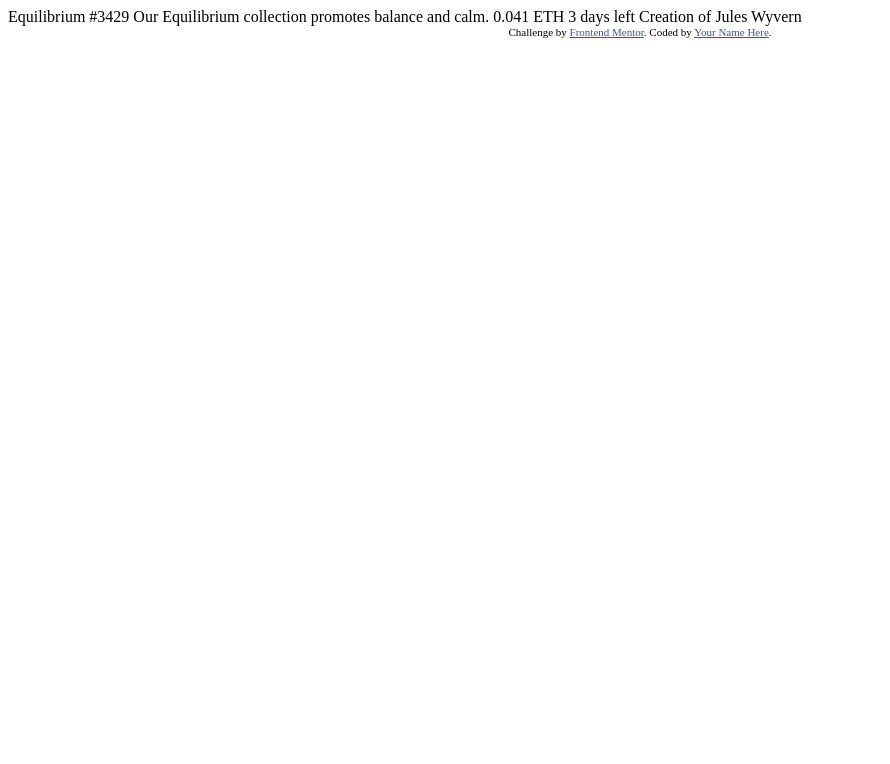
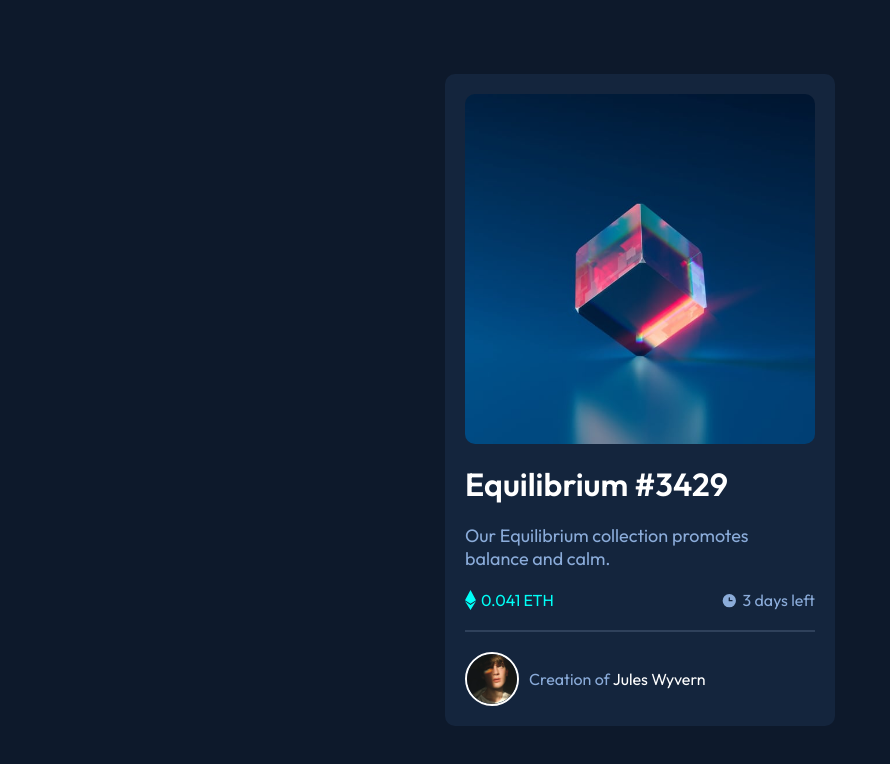
Before and after one commit to Bufalito/NFT-preview-card-component, a plain HTML site: page nft-preview-card-component-main/index.html in a window 1280 px wide. Shown: the whole page, without its empty margins (0-890 px from the left). Drawn offline with Linux system fonts and the light colour scheme.

Commit message:
Finished

```diff
--- a/nft-preview-card-component-main/index.html
+++ b/nft-preview-card-component-main/index.html
@@ -1,33 +1,54 @@
 <!DOCTYPE html>
 <html lang="en">
+
 <head>
   <meta charset="UTF-8">
-  <meta name="viewport" content="width=device-width, initial-scale=1.0"> <!-- displays site properly based on user's device -->
+  <meta name="viewport" content="width=device-width, initial-scale=1.0">
+  <link rel="icon" type="image/png" sizes="32x32" href="images/favicon-32x32.png">
+  <link rel="stylesheet" href="style.css">
+  <title>Frontend Mentor | NFT preview card component</title>
+</head>
 
-  <link rel="icon" type="image/png" sizes="32x32" href="./images/favicon-32x32.png">
+<body>
+  <main>
+    <div class="card">
+      <div class="card-img">
+        <div class="img"> <img class="nft" src="images/image-equilibrium.jpg" alt="">
+          <div class="hover-effect">
+            <img class="view" src="images/icon-view.svg" alt="">
+          </div>
+        </div>
 
-  <title>Frontend Mentor | NFT preview card component</title>
 
-  <!-- Feel free to remove these styles or customise in your own stylesheet 👍 -->
-  <style>
-    .attribution { font-size: 11px; text-align: center; }
-    .attribution a { color: hsl(228, 45%, 44%); }
-  </style>
-</head>
-<body>
+      </div>
+      <div class="card-title">
+        <h1>Equilibrium #3429</h1>
+      </div>
+      <div class="card-desc">
+        <p>Our Equilibrium collection promotes balance and calm.</p>
+      </div>
+      <div class="price">
+        <span class="price-num"> <img src="images/icon-ethereum.svg" alt=""><span class="pl-2"> 0.041 ETH</span></span>
 
-  Equilibrium #3429
+        <span class="date"> <img src="images/icon-clock.svg" alt=""> <span class="pl-2"> 3 days left</span></span>
 
-  Our Equilibrium collection promotes balance and calm.
+      </div>
+      <hr>
+      <div class="user">
+        <img src="images/image-avatar.png" alt="">
+        <p class="pl-3 "> <span class="Soft-blue">Creation of</span> <span class="white auther">Jules Wyvern</span> </p>
+      </div>
+    </div>
 
-  0.041 ETH
-  3 days left
+  </main>
 
-  Creation of Jules Wyvern
 
-  <div class="attribution">
-    Challenge by <a href="https://www.frontendmentor.io?ref=challenge" target="_blank">Frontend Mentor</a>.
-    Coded by <a href="#">Your Name Here</a>.
-  </div>
+
+
+
+
+
+
 </body>
+
 </html>
--- /dev/null
+++ b/nft-preview-card-component-main/style.css
@@ -0,0 +1,149 @@
+@import url("https://fonts.googleapis.com/css2?family=Outfit:wght@300;400;600&display=swap");
+
+* {
+  padding: 0;
+  margin: 0;
+  font-family: "Outfit", sans-serif;
+}
+
+:root {
+  --Soft-blue: hsl(215, 51%, 70%);
+  --Cyan: hsl(178, 100%, 50%);
+
+  --Very-dark-blue-mainBG: hsl(217, 54%, 11%);
+  --Very-dark-blue-cardBG: hsl(216, 50%, 16%);
+  --Very-dark-blue-line: hsl(215, 32%, 27%);
+  --White: hsl(0, 0%, 100%);
+}
+.Soft-blue {
+  color: var(--Soft-blue);
+}
+.white {
+  color: var(--White);
+}
+body {
+  background-color: var(--Very-dark-blue-mainBG);
+}
+main {
+  display: flex;
+
+  flex-direction: column;
+  justify-content: center;
+  height: 100vh;
+}
+.pl-2 {
+  padding-left: 5px;
+}
+.pl-3 {
+  padding-left: 10px;
+}
+.card {
+  width: 350px;
+  display: flex;
+  flex-direction: column;
+  margin: 0 auto;
+  justify-self: center;
+  background-color: var(--Very-dark-blue-cardBG);
+
+  border-radius: 10px;
+  padding: 10px 20px;
+}
+@media (max-width: 375px) {
+  .card {
+    width: 300px;
+  }
+}
+.card .card-img {
+  height: 350px;
+  transition: all ease 1s;
+}
+
+.card .card-img .nft {
+  width: 100%;
+  border-radius: 10px;
+}
+.card .card-img .img {
+  position: relative;
+  height: 100%;
+  transition: all ease 1s;
+}
+.card .hover-effect {
+  position: absolute;
+
+  top: 0;
+  width: 100%;
+  height: 100%;
+  background: hsl(178deg 100% 50% / 50%);
+  border-radius: 10px;
+  display: flex;
+  align-items: center;
+  justify-content: center;
+  opacity: 0;
+  transition: all ease-in 0.5s;
+}
+.card .card-img:hover .hover-effect {
+  opacity: 1;
+}
+.hover-effect img {
+  width: 50px;
+  cursor: pointer;
+}
+
+.card .card-title {
+  color: var(--White);
+  cursor: pointer;
+}
+.card .card-title:hover,
+.card .user .auther:hover {
+  color: var(--Cyan);
+}
+.card .card-desc {
+  color: var(--Soft-blue);
+  font-size: 18px;
+}
+.card > * {
+  margin: 10px 0;
+}
+.card .price,
+.price-num {
+  display: flex;
+  justify-content: space-between;
+}
+.card .price .price-num {
+  color: var(--Cyan);
+}
+.card .price .date {
+  color: var(--Soft-blue);
+  display: flex;
+  align-items: center;
+}
+.card hr {
+  border: 1px solid var(--Very-dark-blue-line);
+}
+.card .user {
+  display: flex;
+  align-items: center;
+}
+.card .user img {
+  width: 50px;
+  border: 2px solid #fff;
+  border-radius: 50px;
+}
+.card .user .auther {
+  cursor: pointer;
+}
+.attribution {
+  font-size: 11px;
+  text-align: center;
+  position: fixed;
+  bottom: 0;
+  display: flex;
+  /* align-items: center; */
+  justify-content: center;
+  width: 100%;
+  margin: 15px 0;
+  color: var(--White);
+}
+.attribution a {
+  color: var(--Cyan);
+}
```
